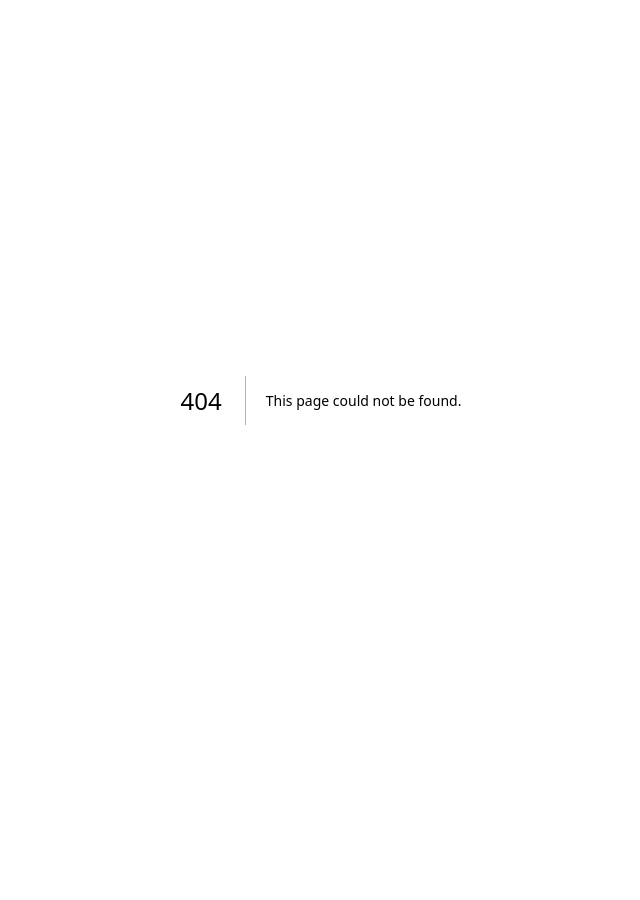
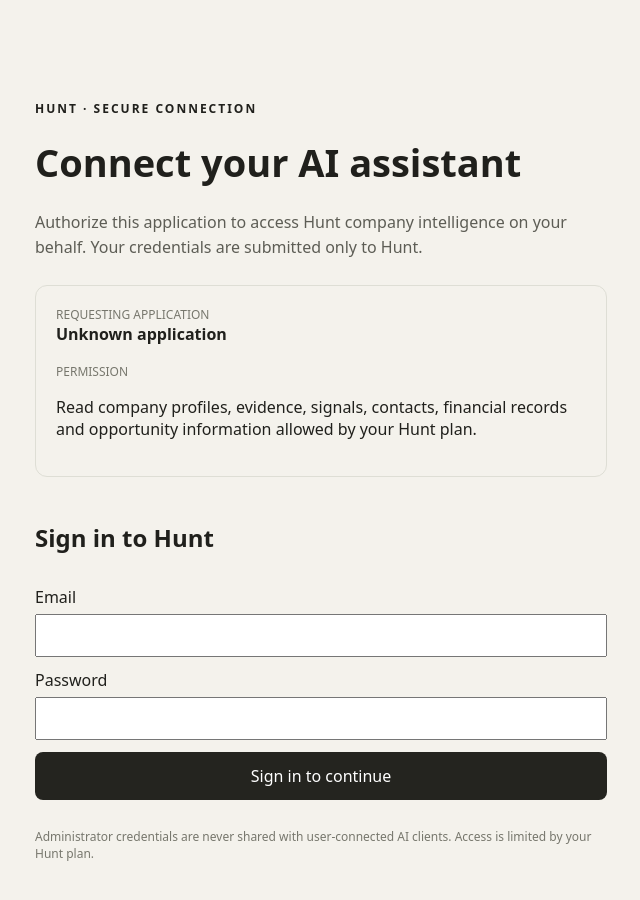
Before and after one commit to Udene1/Hunt, a Next.js app: page /oauth/authorize in a window 1280 px wide. Before the commit this address had no page. Shown: the top 900 px of the page, without its empty margins (319-959 px from the left). Before the commit the page ends 800 px from the top, so only its background shows below. Built offline with nearby package versions, Linux system fonts and the light colour scheme; no server answers.

Commit message:
Add OAuth consent page for Hunt MCP connections

```diff
--- /dev/null
+++ b/app/oauth/authorize/page.tsx
@@ -0,0 +1,53 @@
+"use client";
+import { useEffect, useState } from "react";
+
+export default function OAuthAuthorizePage() {
+  const [q, setQ] = useState<URLSearchParams | null>(null);
+  const [email, setEmail] = useState("");
+  const [password, setPassword] = useState("");
+  const [signedIn, setSignedIn] = useState(false);
+  const [status, setStatus] = useState("");
+  const [busy, setBusy] = useState(false);
+  useEffect(() => {
+    setQ(new URLSearchParams(window.location.search));
+    fetch("/api/auth/me", { cache: "no-store" }).then(r => { if (r.ok) setSignedIn(true); }).catch(() => {});
+  }, []);
+  async function login(e: React.FormEvent) {
+    e.preventDefault(); setBusy(true); setStatus("");
+    const r = await fetch("/api/auth/login", { method: "POST", headers: { "content-type": "application/json" }, body: JSON.stringify({ email, password }) });
+    const d = await r.json().catch(() => ({})); setBusy(false);
+    if (!r.ok) { setStatus(d.error || "Sign in failed."); return; }
+    setSignedIn(true); setPassword(""); setStatus("Signed in. Review the requested access below.");
+  }
+  async function authorize() {
+    if (!q) return;
+    setBusy(true); setStatus("");
+    const body = Object.fromEntries(["client_id","redirect_uri","response_type","scope","state","code_challenge","code_challenge_method"].map(k => [k, q.get(k) || ""]));
+    const r = await fetch("/api/oauth/authorize", { method: "POST", headers: { "content-type": "application/json" }, body: JSON.stringify(body) });
+    const d = await r.json().catch(() => ({})); setBusy(false);
+    if (!r.ok) { setStatus(d.error || "Authorization failed."); return; }
+    window.location.assign(d.redirect_to);
+  }
+  if (!q) return <main style={{padding:24}}>Loading secure authorization…</main>;
+  return <main style={{maxWidth:620,margin:"8vh auto",padding:24,fontFamily:"system-ui,sans-serif",color:"#20201c"}}>
+    <p style={{fontSize:12,letterSpacing:2,fontWeight:700}}>HUNT · SECURE CONNECTION</p>
+    <h1 style={{fontSize:38,lineHeight:1.1}}>Connect your AI assistant</h1>
+    <p style={{lineHeight:1.6,color:"#5d5d55"}}>Authorize this application to access Hunt company intelligence on your behalf. Your credentials are submitted only to Hunt.</p>
+    <section style={{border:"1px solid #deded5",borderRadius:12,padding:20,marginTop:24}}>
+      <div style={{fontSize:12,color:"#77776d"}}>REQUESTING APPLICATION</div><strong>{q.get("client_id") || "Unknown application"}</strong>
+      <div style={{marginTop:18,fontSize:12,color:"#77776d"}}>PERMISSION</div>
+      <p>Read company profiles, evidence, signals, contacts, financial records and opportunity information allowed by your Hunt plan.</p>
+    </section>
+    {!signedIn ? <form onSubmit={login} style={{marginTop:24,display:"grid",gap:12}}>
+      <h2>Sign in to Hunt</h2>
+      <label>Email<input required type="email" value={email} onChange={e=>setEmail(e.target.value)} style={{display:"block",boxSizing:"border-box",width:"100%",padding:12,marginTop:6}}/></label>
+      <label>Password<input required type="password" value={password} onChange={e=>setPassword(e.target.value)} style={{display:"block",boxSizing:"border-box",width:"100%",padding:12,marginTop:6}}/></label>
+      <button disabled={busy} style={{padding:13,border:0,borderRadius:8,background:"#24241f",color:"white"}}>{busy?"Signing in…":"Sign in to continue"}</button>
+    </form> : <div style={{marginTop:24}}>
+      <p>You are signed in. Approve only if you trust the application shown above.</p>
+      <button disabled={busy} onClick={authorize} style={{padding:13,border:0,borderRadius:8,background:"#24241f",color:"white"}}>{busy?"Authorizing…":"Authorize Hunt access"}</button>
+    </div>}
+    {status && <p role="status" style={{padding:12,background:"#f4f3ed",borderRadius:8}}>{status}</p>}
+    <p style={{marginTop:28,color:"#77776d",fontSize:12}}>Administrator credentials are never shared with user-connected AI clients. Access is limited by your Hunt plan.</p>
+  </main>;
+}
```
